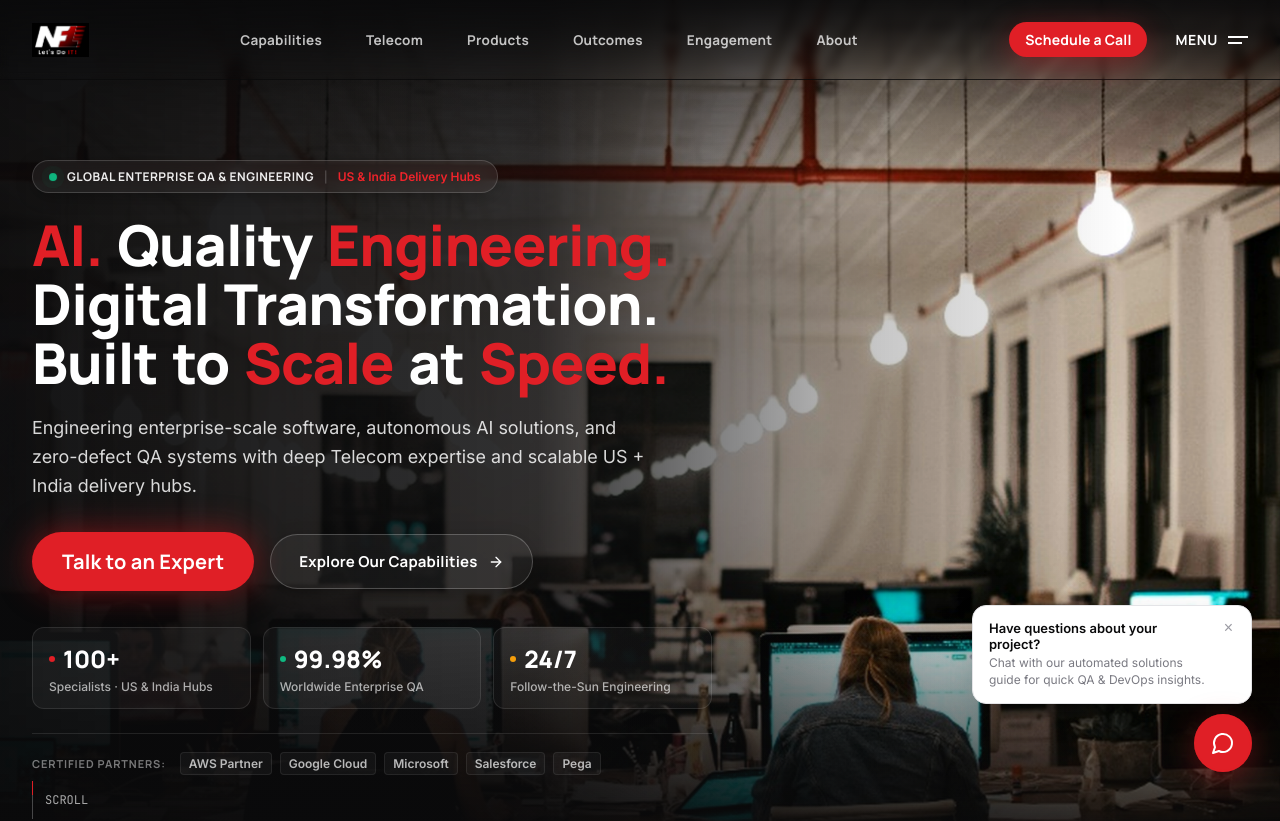
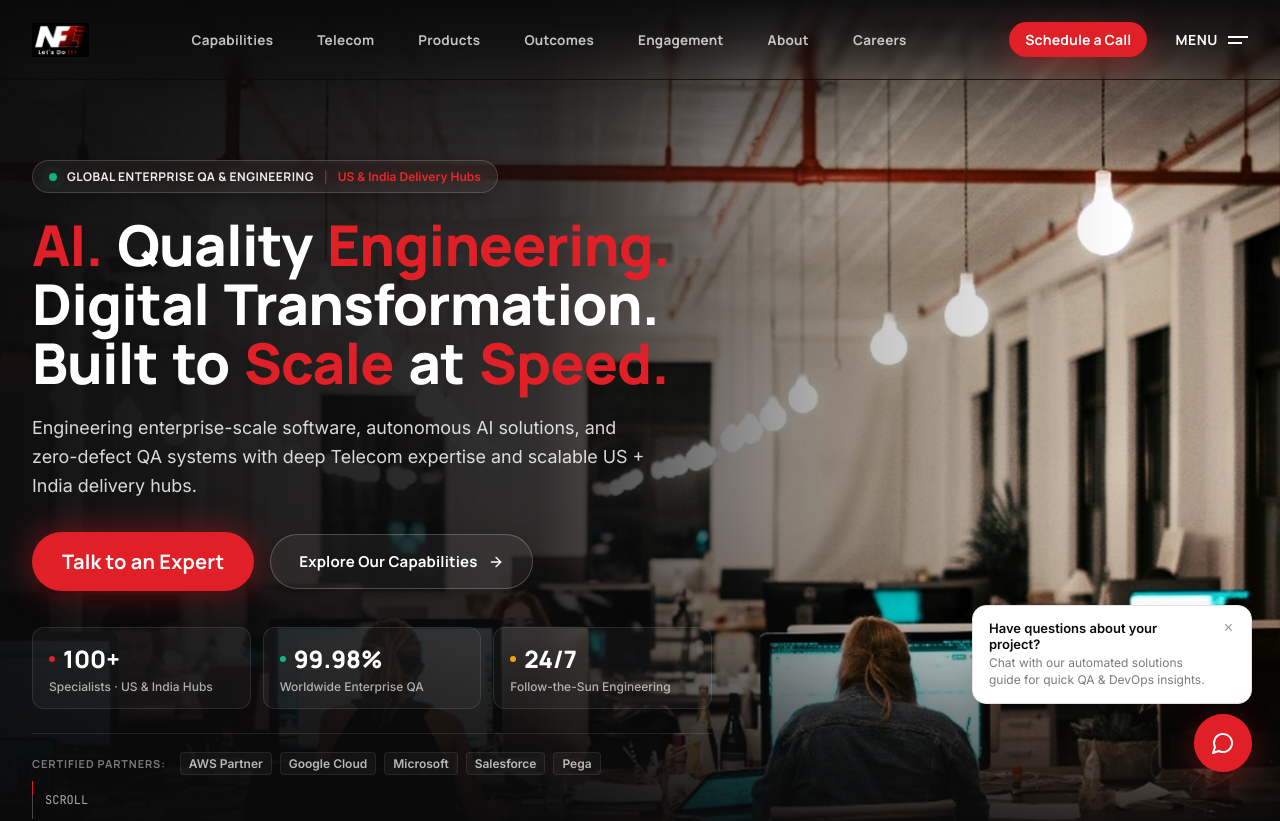
Before and after one commit to Saitejamukka/Nforce-website, a React (Vite) app: page / in a window 1280 px wide. Shown: the top 821 px of the page. Built offline with nearby package versions, Linux system fonts and the light colour scheme.

Commit message:
feat: restore Careers section and add to desktop header navigation

```diff
--- a/src/App.tsx
+++ b/src/App.tsx
@@ -13,6 +13,7 @@ import { CaseStudiesSection } from './components/sections/CaseStudiesSection';
 import { EngagementModelsSection } from './components/sections/EngagementModelsSection';
 import { PartnersMarquee } from './components/sections/PartnersMarquee';
 import { AboutSection } from './components/sections/AboutSection';
+import { CareersSection } from './components/sections/CareersSection';
 import { ContactSection } from './components/sections/ContactSection';
 import { FaqSection } from './components/sections/FaqSection';
 import { ChatWidget } from './components/sections/ChatWidget';
@@ -55,6 +56,9 @@ export default function App() {
       {/* Who We Are: Strategic Photography & Culture (#about) */}
       <AboutSection />
 
+      {/* Careers & Culture: Open Roles & Employee Voices (#careers) */}
+      <CareersSection />
+
       {/* Chapter 5: LET'S TALK -> Contact Consultation (#contact) */}
       <ContactSection />
 
--- a/src/components/layout/Header.tsx
+++ b/src/components/layout/Header.tsx
@@ -13,6 +13,7 @@ const NAV_ITEMS = [
   { label: 'Outcomes', href: '#outcomes' },
   { label: 'Engagement', href: '#engagement' },
   { label: 'About', href: '#about' },
+  { label: 'Careers', href: '#careers' },
 ];
 
 export const Header: React.FC<HeaderProps> = ({ onToggleMenu }) => {
```
